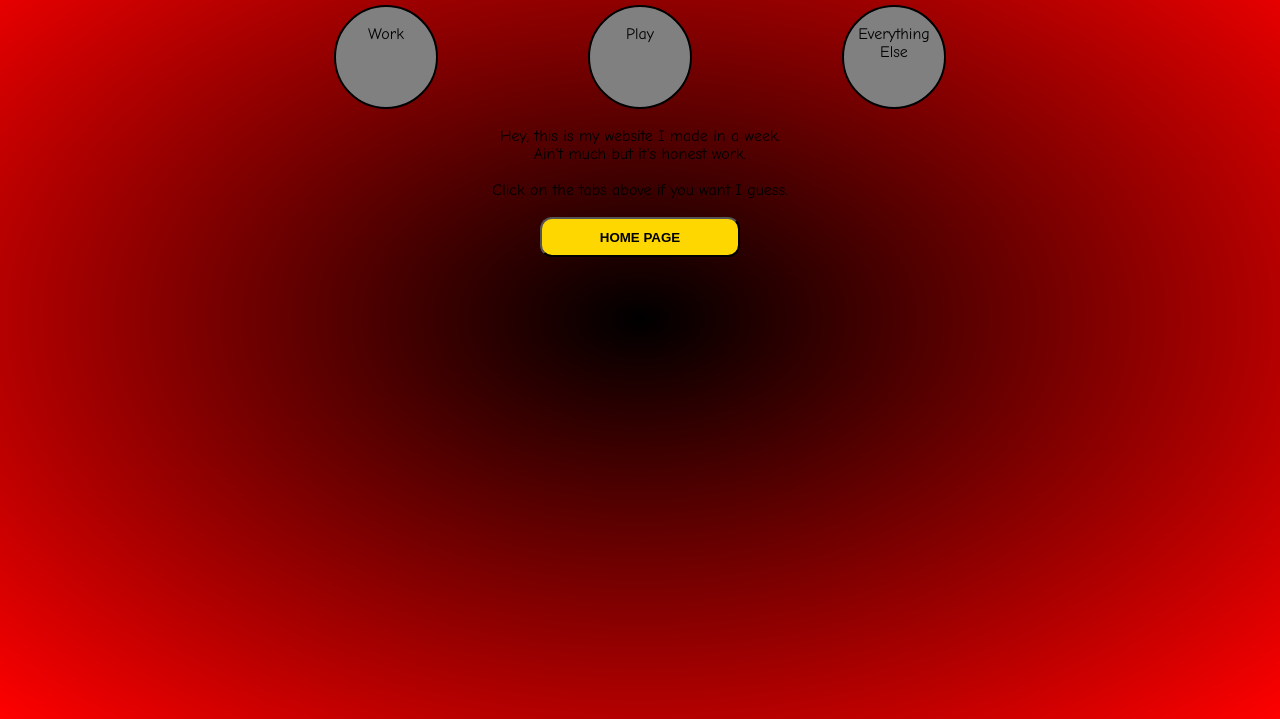
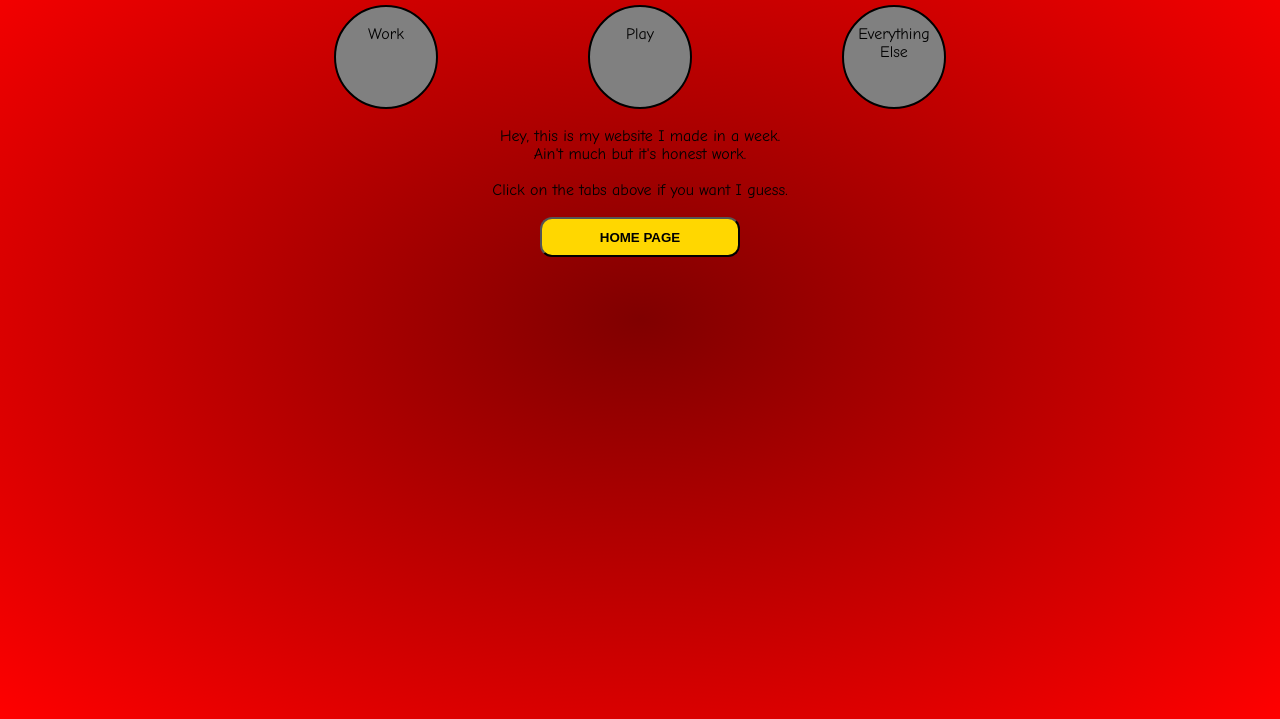
Before and after one commit to TexOden/texoden.github.io, a plain HTML site: page index.html in a window 1280 px wide. Shown: the part 81-800 px from the top of the page. Drawn offline with Linux system fonts and the light colour scheme.

Commit message:
Update app.css

```diff
--- a/app.css
+++ b/app.css
@@ -1,6 +1,6 @@
 body {
   animation: morph 5s infinite;
-  background-image: radial-gradient(black, transparent);
+  background-image: radial-gradient(#800000, transparent);
   /* background: #800000; */
   padding: 20px;
   font-family: Comic Sans Ms;
```
